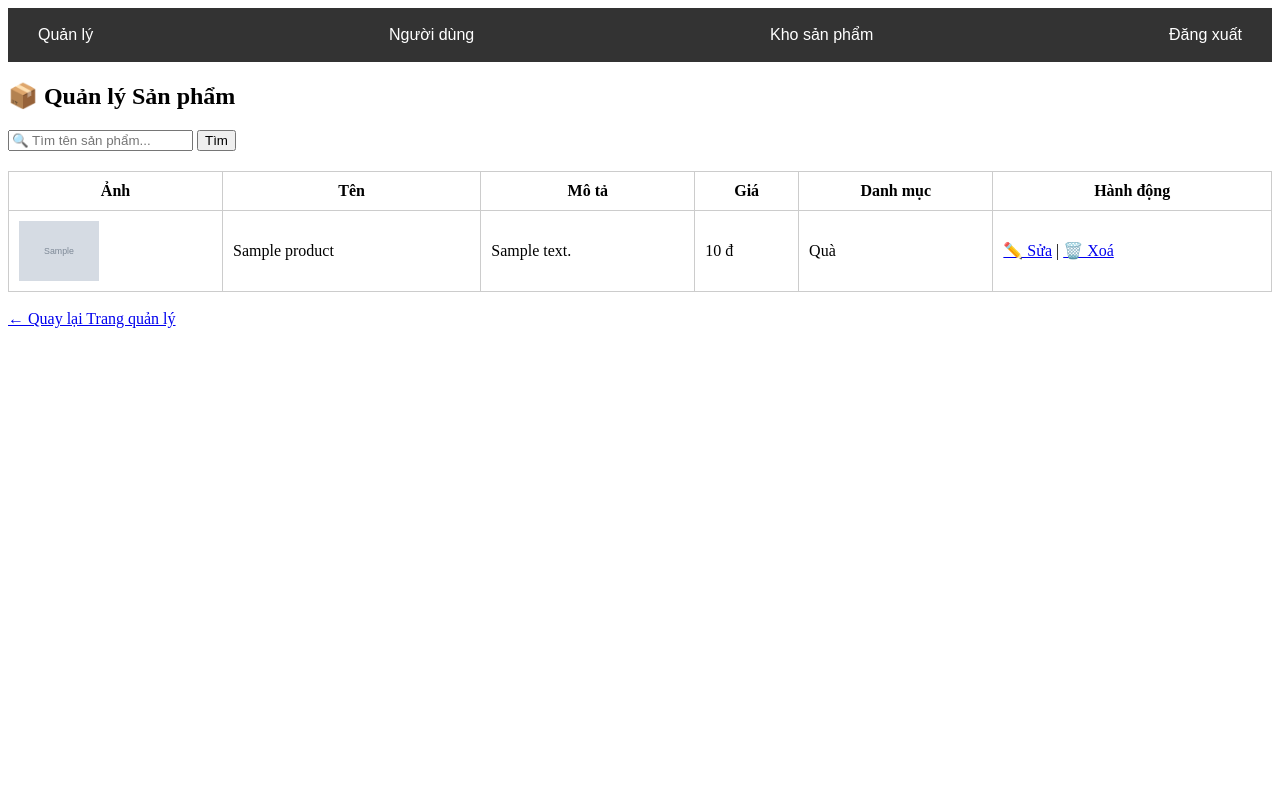
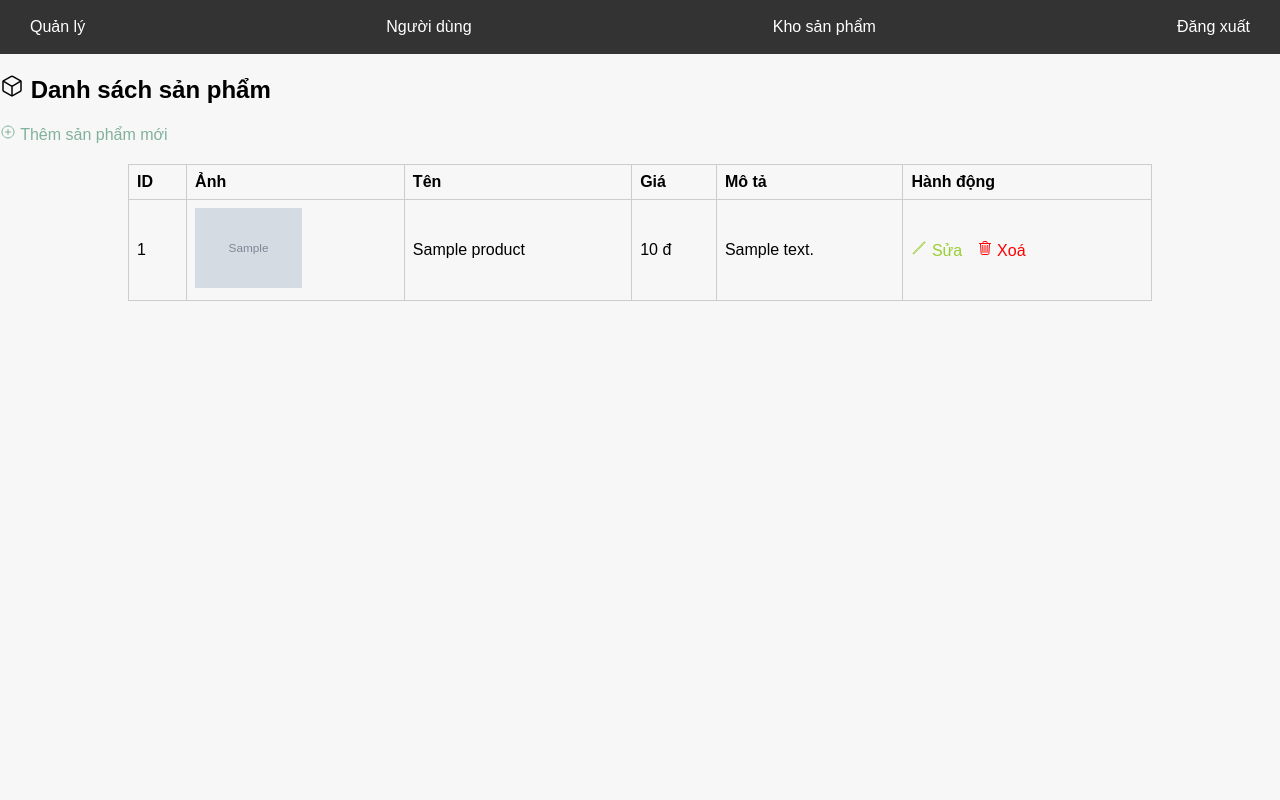
Before and after one commit to manhduc-25/Nhom11, a PHP site: page /flower_gift_shop/admin/manage_products.php in a window 1280 px wide. Run offline with PHP 8.4, Linux system fonts and the light colour scheme; the visitor is signed in with stand-in values (Sample User, id 1); tables that the repository leaves empty or names only in its code hold one stand-in row (values such as "Sample post"); grey boxes marked "Sample" are stand-in pictures.

Commit message:
Update manage_products.php

```diff
--- a/flower_gift_shop/admin/manage_products.php
+++ b/flower_gift_shop/admin/manage_products.php
@@ -6,76 +6,101 @@ if (!isset($_SESSION['admin'])) {
 }
 
 require_once '../includes/db.php';
-include 'header.php';
-
-$search = $_GET['search'] ?? '';
+$currentPage = basename($_SERVER['PHP_SELF']);
 ?>
 
 <!DOCTYPE html>
-<html lang="vi">
+<html>
+
 <head>
   <meta charset="UTF-8">
   <title>Quản lý sản phẩm</title>
   <style>
-    table { border-collapse: collapse; width: 100%; }
-    th, td { padding: 10px; border: 1px solid #ccc; }
-    form.search-form { margin-bottom: 20px; }
+    body {
+      font-family: Arial, sans-serif;
+      background: #f7f7f7;
+      margin: 0;
+      padding: 0;
+    }
+
+    table {
+      border-collapse: collapse;
+      width: 80%;
+      margin: 20px auto;
+    }
+
+    th,
+    td {
+      border: 1px solid #ccc;
+      padding: 8px;
+      text-align: left;
+    }
+
+    img {
+      height: 80px;
+    }
+
+    .actions a {
+      margin-right: 10px;
+    }
+
+    .add-product {
+      text-decoration: none;
+      color: #81b19b;
+    }
+
+    a {
+      text-decoration: none;
+    }
+    .change {
+      color: yellowgreen;
+    }
+
+    .delete {
+      color: red;
+    }
   </style>
 </head>
+
 <body>
 
-<h2>📦 Quản lý Sản phẩm</h2>
+  <?php include 'header.php'; ?>
 
-<!-- 🔍 Thanh tìm kiếm -->
-<form method="GET" class="search-form">
-  <input type="text" name="search" placeholder="🔍 Tìm tên sản phẩm..." value="<?= htmlspecialchars($search) ?>">
-  <button type="submit">Tìm</button>
-</form>
+  <h2><ion-icon name="cube-outline"></ion-icon> Danh sách sản phẩm</h2>
+  <p><a class="add-product" href="add_product.php"><ion-icon name="add-circle-outline"></ion-icon> Thêm sản phẩm mới</a></p>
 
   <table>
+    <thead>
       <tr>
+        <th>ID</th>
         <th>Ảnh</th>
         <th>Tên</th>
+        <th>Giá</th>
         <th>Mô tả</th>
-    <th>Giá</th>
-    <th>Danh mục</th>
         <th>Hành động</th>
       </tr>
-
+    </thead>
+    <tbody>
       <?php
-$where = '1';
-if (!empty($search)) {
-  $s = $conn->real_escape_string($search);
-  $where .= " AND name LIKE '%$s%'";
-}
-
-$result = $conn->query("SELECT * FROM products WHERE $where ORDER BY created_at DESC");
-
-if ($result->num_rows > 0):
+      $result = $conn->query("SELECT * FROM products ORDER BY id DESC");
       while ($row = $result->fetch_assoc()):
       ?>
         <tr>
-    <td><img src="../<?= htmlspecialchars($row['image']) ?>" width="80"></td>
+          <td><?= $row['id'] ?></td>
+          <td><img src="../<?= $row['image'] ?>" alt="ảnh"></td>
           <td><?= htmlspecialchars($row['name']) ?></td>
-    <td><?= htmlspecialchars($row['description']) ?></td>
           <td><?= number_format($row['price']) ?> đ</td>
-    <td><?= $row['category'] === 'flower' ? 'Hoa' : 'Quà' ?></td>
-    <td>
-      <a href="edit_product.php?id=<?= $row['id'] ?>">✏️ Sửa</a> |
-      <a href="delete_product.php?id=<?= $row['id'] ?>" onclick="return confirm('Bạn có chắc muốn xoá?')">🗑️ Xoá</a>
+          <td><?= nl2br(htmlspecialchars($row['description'])) ?></td>
+          <td class="actions">
+            <a class="change" href="edit_product.php?id=<?= $row['id'] ?>"><ion-icon name="pencil-outline"></ion-icon> Sửa</a>
+            <a class="delete" href="delete_product.php?id=<?= $row['id'] ?>" onclick="return confirm('Bạn chắc chắn muốn xoá?')"><ion-icon name="trash-outline"></ion-icon> Xoá</a>
           </td>
         </tr>
-<?php
-  endwhile;
-else:
-?>
-  <tr><td colspan="6">Không tìm thấy sản phẩm.</td></tr>
-<?php endif; ?>
+      <?php endwhile; ?>
+    </tbody>
   </table>
+  <script type="module" src="https://unpkg.com/ionicons@7.1.0/dist/ionicons/ionicons.esm.js"></script>
+  <script nomodule src="https://unpkg.com/ionicons@7.1.0/dist/ionicons/ionicons.js"></script>
+</body>
 
-</body>
 </html>
-
-  <br><a href="dashboard.php">← Quay lại Trang quản lý</a>
-</body>
-</html>
```
Lines whose indentation alone changed are shown as unchanged.
